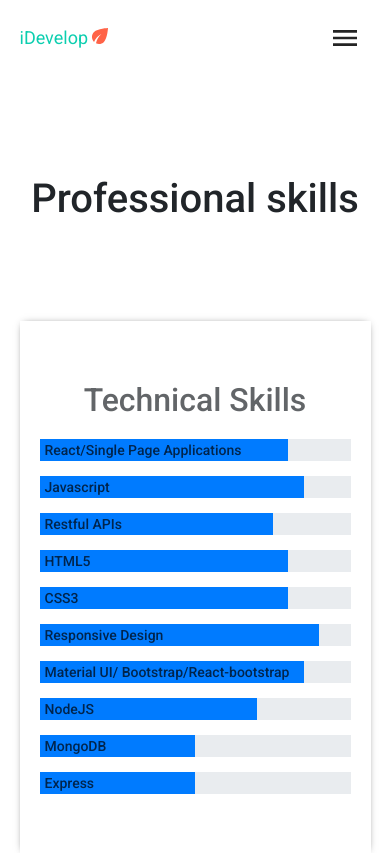
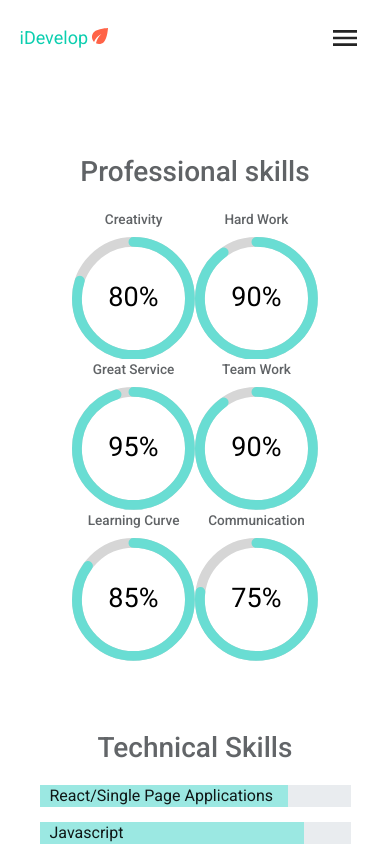
Before and after one commit to amarbessedik/portfolio-resume-v1, a React (Create React App) app: page /skills in a window 390 px wide. Shown: the top 853 px of the page. Built offline with nearby package versions, Linux system fonts and the light colour scheme.

Commit message:
Skills page fully responsive added

```diff
--- a/package.json
+++ b/package.json
@@ -11,6 +11,7 @@
     "bootstrap": "^4.5.2",
     "react": "^16.13.1",
     "react-bootstrap": "^1.3.0",
+    "react-circular-progressbar": "^2.0.3",
     "react-dom": "^16.13.1",
     "react-router-dom": "^5.2.0",
     "react-scripts": "3.4.3"
--- a/src/pages/About/About.module.css
+++ b/src/pages/About/About.module.css
@@ -1,7 +1,6 @@
 .about__page__wrapper {
   min-height: calc(100vh - 75px);
   display: flex;
-  /* border: 1px solid red; */
   flex-direction: column;
 }
 .about__page{
@@ -44,9 +43,9 @@
 }
 
 .tag__btn {
-  padding: 2px 4px;
+  padding: 3px 6px;
   color: #fff;
-  border-radius: 4px;
+  border-radius: 15px;
   border: none;
   /* box-shadow: 0 0 8px -4px #333; */
   font-size: 12px;
@@ -68,9 +67,6 @@
 .download__btn:hover{
   /* box-shadow: 0 0 8px -3px #000!important; */
   background: #a3f1e4!important;
-}
-.download__icon {
-  color: tomato !important;
 }
 
 /* what I do section */
--- a/src/pages/About/tags.js
+++ b/src/pages/About/tags.js
@@ -3,6 +3,7 @@ export const tags = [
   { name: "JAVASCRIPT", color: "#E8D34D" },
   { name: "HTML5", color: "#EF833B" },
   { name: "CSS3", color: "#0396DE" },
+  { name: "DASHBOARDS", color: "#0396DE" },
   { name: "MATERIAL UI", color: "#00B0FF" },
   { name: "MOBILE FIRST", color: "#333" },
   { name: "SPA", color: "#A5CF4D" },
--- /dev/null
+++ b/src/pages/Skills/CircularProgressBar.js
@@ -0,0 +1,24 @@
+import React from 'react';
+import { CircularProgressbar, buildStyles } from "react-circular-progressbar";
+import "react-circular-progressbar/dist/styles.css";
+import styles from "./CircularProgressBar.module.css";
+
+const CircularProgressBar = ({title, value, text}) => {
+    return (
+      <div className={styles.circular__progress__bar__container}>
+        <h5>{title}</h5>
+        <CircularProgressbar
+          className={styles.circular__progress__bar}
+          value={value}
+          text={`${text}%`}
+          styles={buildStyles({
+            textSize: "22px",
+            pathColor: `#69DDD3`,
+            textColor: "#000",
+          })}
+        />
+      </div>
+    );
+}
+
+export default CircularProgressBar;
--- /dev/null
+++ b/src/pages/Skills/CircularProgressBar.module.css
@@ -0,0 +1,27 @@
+.circular__progress__bar__container{
+  width: 33%;
+  display: flex;
+  flex-direction: column;
+  justify-content: center;
+  align-items: center;
+  height: 30%;
+}
+.circular__progress__bar__container h5{
+    font-size: 16px;
+    line-height: 25px;
+    flex: 1;
+}
+.circular__progress__bar{
+    flex: 2;
+}
+
+@media screen and (max-width: 1000px){
+    .circular__progress__bar__container h5{
+    font-size: 85%;
+    line-height: 20px;
+}
+.circular__progress__bar__container{
+  width: 35%;
+  height: 20%;
+}
+}
--- a/src/pages/Skills/Skills.js
+++ b/src/pages/Skills/Skills.js
@@ -1,32 +1,50 @@
-import React from 'react';
-import styles from './Skills.module.css';
+import React from "react";
+import styles from "./Skills.module.css";
 import "bootstrap/dist/css/bootstrap.min.css";
-import { skills } from './data';
+import { skills } from "./data";
 import ProgressBar from "react-bootstrap/ProgressBar";
+import CircularProgressBar from "./CircularProgressBar";
 
 const Skills = () => {
   return (
     <div className={styles.skills__page}>
       <div className={styles.technical__skills}>
-          <h2>Technical Skills</h2>
+        <h3>Technical Skills</h3>
         {skills.map(({ name, percentage }) => {
           return (
             <div className={styles.progress__bar_wrapper}>
+              <>
+                <style type="text/css">
+                  {`
+                    .bg-info-custom{
+                      background-color: #9BE8E2;
+                    }
+                 `}
+                </style>
                 <ProgressBar
                   className={styles.progress__bar}
-                  variant="warni"
+                  variant="info-custom"
                   now={percentage}
                   label={name}
                 />
+              </>
             </div>
           );
         })}
       </div>
       <div className={styles.professional__skills}>
-          <h1>Professional skills</h1>
+        <h3>Professional skills</h3>
+        <div className={styles.circular__progressBar__wrapper}>
+          <CircularProgressBar title="Creativity" value={80} text="80" />
+          <CircularProgressBar title="Hard Work" value={90} text="90" />
+          <CircularProgressBar title="Great Service" value={95} text="95" />
+          <CircularProgressBar title="Team Work" value={90} text="90" />
+          <CircularProgressBar title="Learning Curve" value={85} text="85" />
+          <CircularProgressBar title="Communication" value={77} text="75" />
+        </div>
       </div>
     </div>
   );
-}
+};
 
 export default Skills;
--- a/src/pages/Skills/Skills.module.css
+++ b/src/pages/Skills/Skills.module.css
@@ -10,17 +10,18 @@
   justify-content: center;
   align-items: center;
   flex-direction: column;
-  height: fit-content;
+  height: 450px;
   margin-top: 50px;
 }
 .technical__skills {
-  box-shadow: 0 0 8px -4px #333;
+  /* box-shadow: 0 0 8px -4px #333; */
   padding: 20px;
 }
-.technical__skills h2 {
+.technical__skills h3 {
   margin-bottom: 20px;
   opacity: .7;
 }
+
 .progress__bar_wrapper {
   width: 100%;
   display: flex;
@@ -32,19 +33,33 @@
   border-radius: 0px !important;
   height: 22px !important;
 }
+
 .progress__bar_wrapper:not(:last-child) {
   margin-bottom: 15px;
 }
 
 .progress__bar>*{
-    color: rgba(0,0,0,.7)!important;
-    font-weight: 500!important;
-    font-size: 14px!important;
+    color: rgba(0,0,0,.9)!important;
+    font-weight: 400!important;
+    font-size: 1rem!important;
     text-align: left!important;
-    padding-left: 5px!important;
+    padding: 10px!important;
 }
-.bg-warning {
-    background-color: #07a4ff!important;
+.professional__skills{
+  display: flex;
+  flex-direction: column;
+  justify-content: space-between;
+  align-items: center;
+  color: #606366;
+  padding-top: 20px;
+}
+.professional__skills h3{
+  margin-bottom: 20px;
+}
+.circular__progressBar__wrapper{
+  display: flex;
+  flex-wrap: wrap;
+  justify-content: center;
 }
 
 @media screen and (max-width: 800px){
```
Also changed, not shown: src/images/freelancing.jpg, 1 other file (tests, documents, lock files or other folders). Lines whose indentation alone changed are shown as unchanged.
